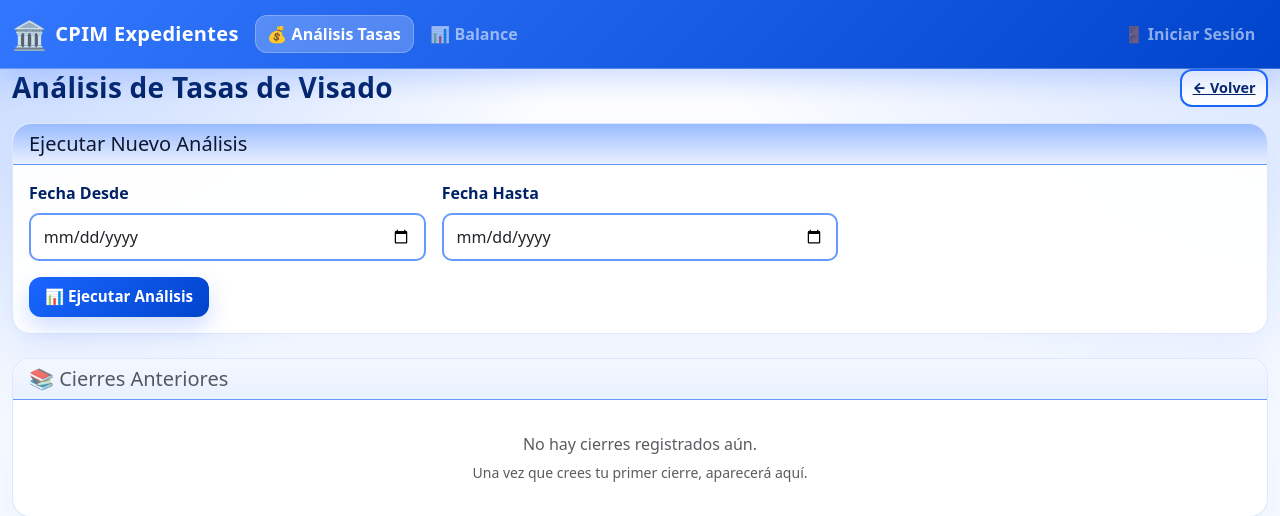
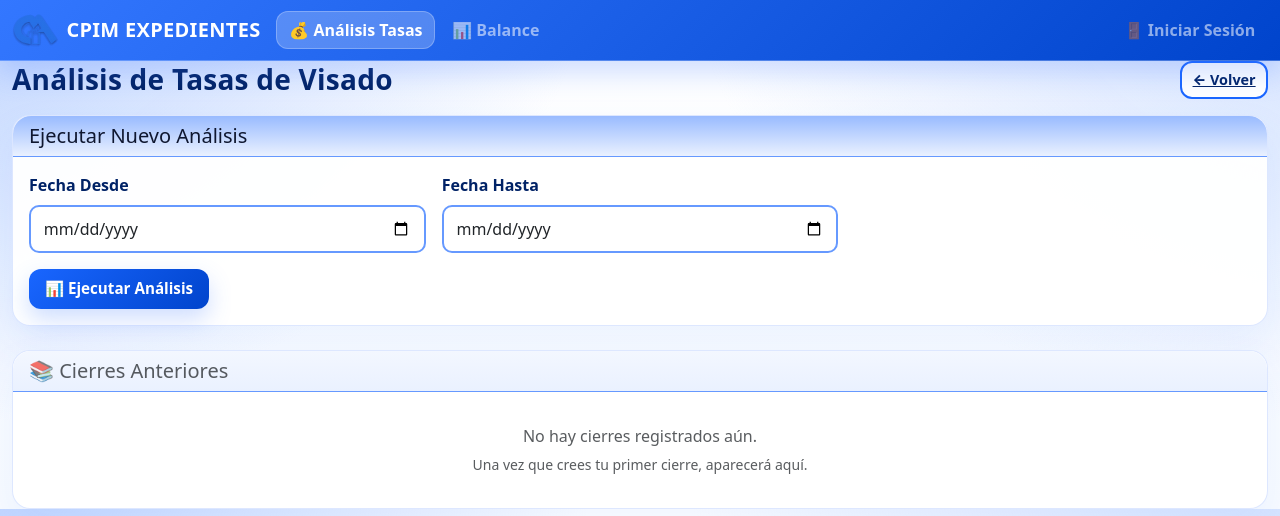
Before and after one commit to Sandeje96/Manejo-expedientes, a Flask app: page /analisis-tasas in a window 1280 px wide. Shown: the top 516 px of the page. Run offline with Flask 3, Linux system fonts and the light colour scheme; data that the repository does not hold is empty.

Commit message:
ultimo del dia

```diff
--- a/app.py
+++ b/app.py
@@ -1349,10 +1349,17 @@ def create_app():
         """Genera archivo PDF con el análisis de tasas."""
         from reportlab.lib.pagesizes import A4, landscape
         from reportlab.lib import colors
+        from reportlab.platypus import Image
         from reportlab.lib.styles import getSampleStyleSheet, ParagraphStyle
         from reportlab.platypus import SimpleDocTemplate, Table, TableStyle, Paragraph, Spacer
         from reportlab.lib.units import inch
         from io import BytesIO
+        import os
+
+        logo_path = os.path.join(current_app.static_folder, "img", "logo-cpim.png")
+        if os.path.exists(logo_path):
+            story.append(Image(logo_path, width=60, height=60))
+            story.append(Spacer(1, 8))
 
         # Crear PDF en memoria
         buffer = BytesIO()
--- a/templates/auth/login.html
+++ b/templates/auth/login.html
@@ -212,7 +212,7 @@
       <!-- Header -->
       <div class="login-header">
         <div class="login-logo">
-          🏛️
+          <img src="{{ url_for('static', filename='img/logo.png') }}" alt="CPIM" style="height:60px;width:auto">
         </div>
         <h1 class="login-title">CPIM Expedientes</h1>
         <p class="login-subtitle">Sistema de Gestión de Expedientes</p>
--- a/templates/base.html
+++ b/templates/base.html
@@ -5,6 +5,9 @@
   <meta name="viewport" content="width=device-width, initial-scale=1">
   <title>{% block title %}CPIM Expedientes{% endblock %}</title>
   <link href="https://cdn.jsdelivr.net/npm/bootstrap@5.3.3/dist/css/bootstrap.min.css" rel="stylesheet">
+  <link rel="icon" type="image/png" href="{{ url_for('static', filename='img/logo.png') }}">
+  <link rel="apple-touch-icon" href="{{ url_for('static', filename='img/logo.png') }}">
+  <meta name="theme-color" content="#1f4e79">
 
   <style>
     /* ========================
@@ -59,6 +62,10 @@
       align-items: center;
       gap: .5rem;
     }
+
+    .cpim-logo { height: 34px; width: auto; display: inline-block; }
+    @media (max-width: 576px){ .cpim-logo{ height: 28px; } }
+
     .navbar .nav-link{
       font-weight: 700;
       border-radius: 12px;
@@ -274,9 +281,9 @@ NAVBAR (reemplazado)
 ==================== -->
 <nav class="navbar navbar-expand-lg navbar-dark sticky-top">
   <div class="container">
-    <a class="navbar-brand" href="{{ url_for('lista_expedientes') }}">
-      <span style="font-size: 1.4em;">🏛️</span>
-      CPIM Expedientes
+    <a class="navbar-brand d-flex align-items-center gap-2" href="{{ url_for('lista_expedientes') }}">
+      <img src="{{ url_for('static', filename='img/logo.png') }}" alt="CPIM" class="cpim-logo">
+      <span class="fw-bold">CPIM EXPEDIENTES</span>
     </a>
 
     <button class="navbar-toggler" type="button" data-bs-toggle="collapse" data-bs-target="#navbarNav"
```
Also changed, not shown: static/img/logo.png (added).
